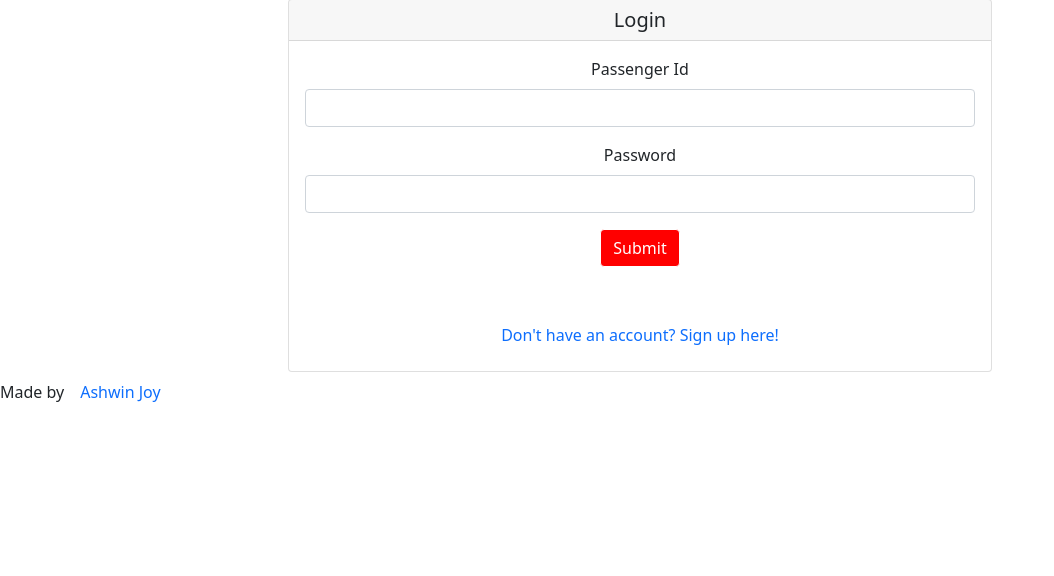
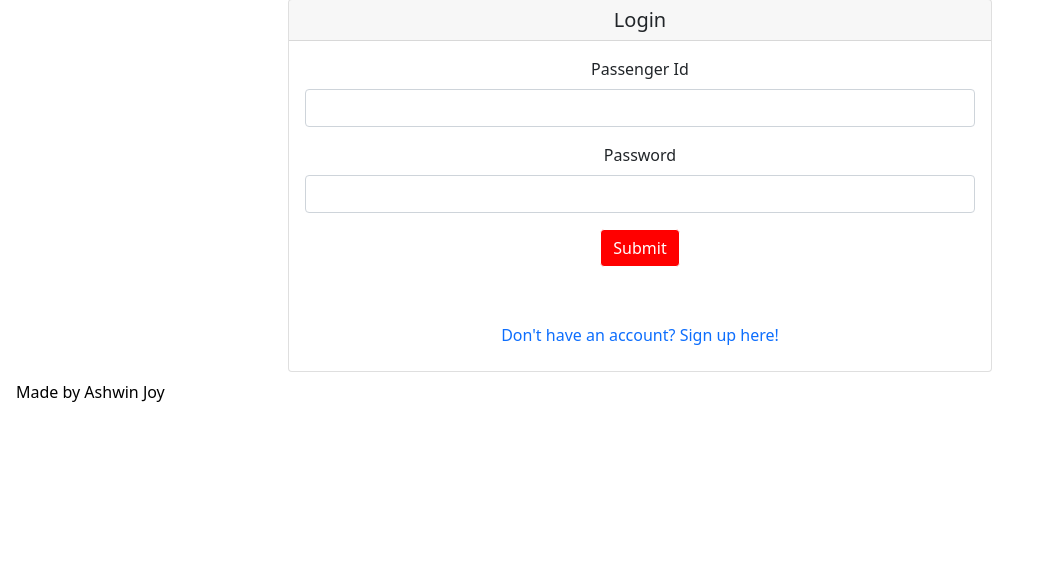
Before and after one commit to AshwinJoy/PMS, a Flask app: page / in a window 1280 px wide. Shown: the part 224-800 px from the top of the page, without its empty margins (0-1054 px from the left). Run offline with Flask 2, Linux system fonts and the light colour scheme.

Commit message:
Update login.html Formatted the footer to make it look clean

```diff
--- a/templates/login.html
+++ b/templates/login.html
@@ -35,7 +35,7 @@
 
 
 <div class="footer">
-  <p>Made by<a href="https://in.linkedin.com/in/ashwinjoy">Ashwin Joy</a> </p>
+  <a style="color:black" href="https://in.linkedin.com/in/ashwinjoy">Made by Ashwin Joy</a>
 </div>
 
 </body>
```
